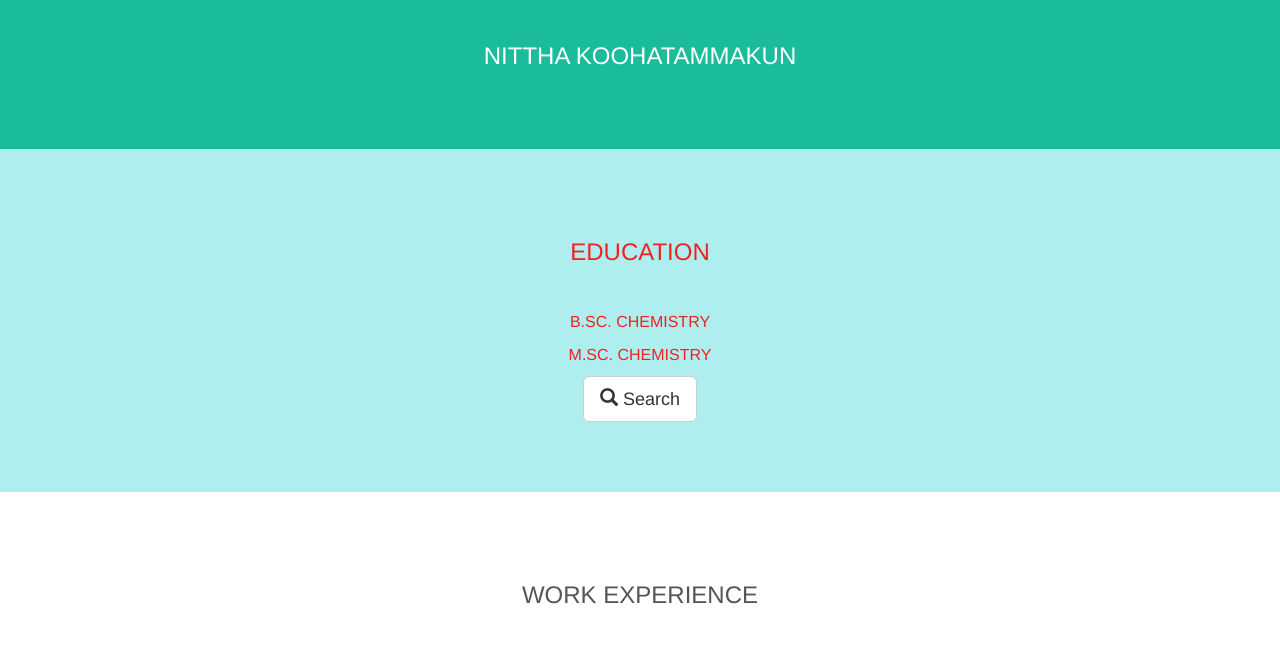
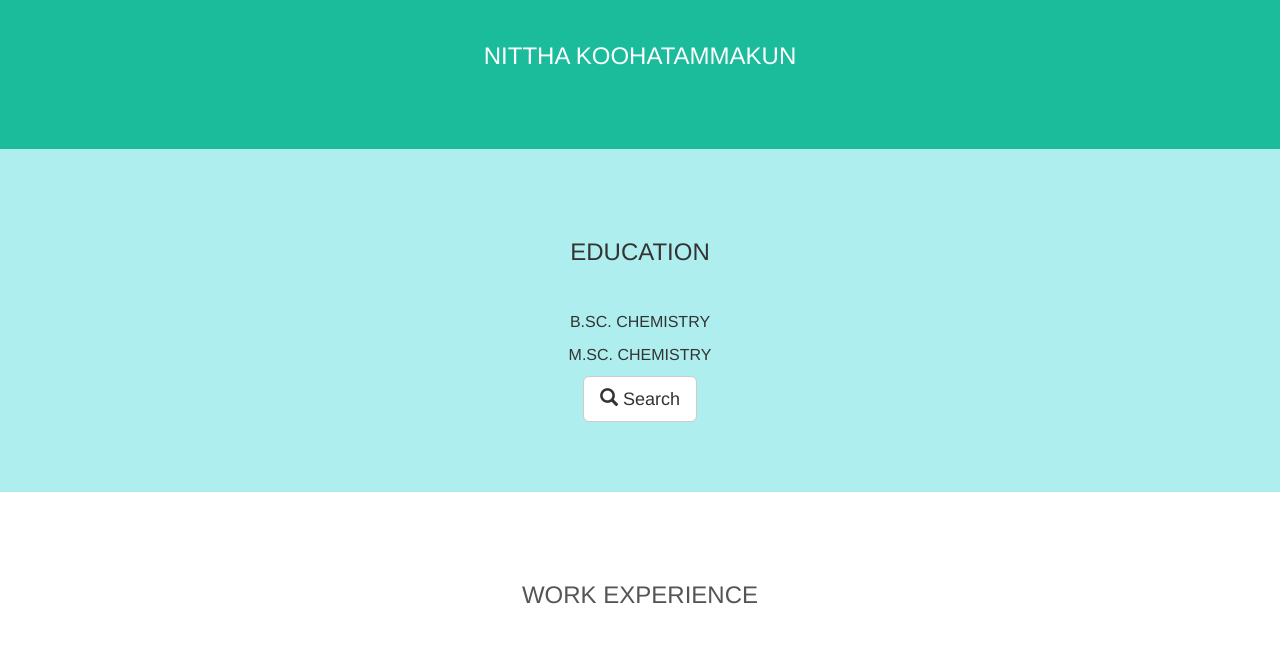
Before and after one commit to ninakoo289/ninakoo, a plain HTML site: page index.html in a window 1280 px wide. Shown: the part 526-1197 px from the top of the page. Drawn offline with nearby package versions, Linux system fonts and the light colour scheme.

Commit message:
fixcodes

```diff
--- a/main.css
+++ b/main.css
@@ -18,7 +18,8 @@ p {font-size: 16px;}
 }
 .bg-2 {
   background-color: paleturquoise;
-  color:rgb(241, 33, 33);
+  color:rg
+  b(241, 33, 33);
 }
 .bg-3 {
   background-color: #ffffff;
```
